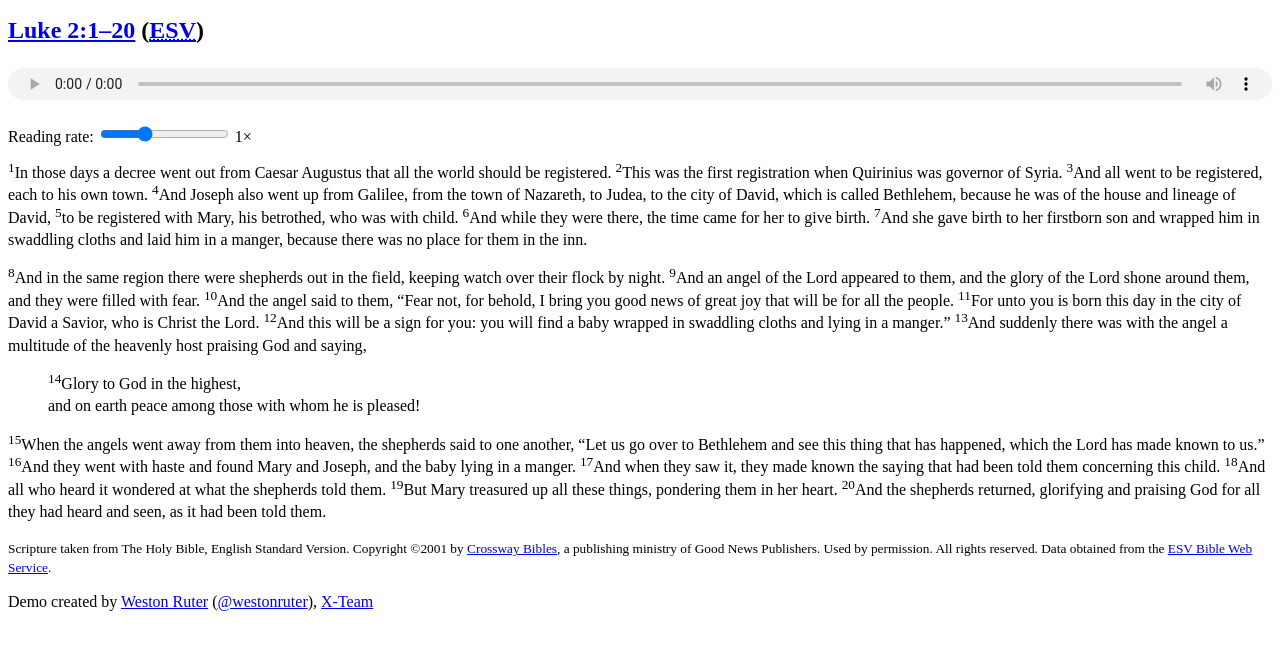
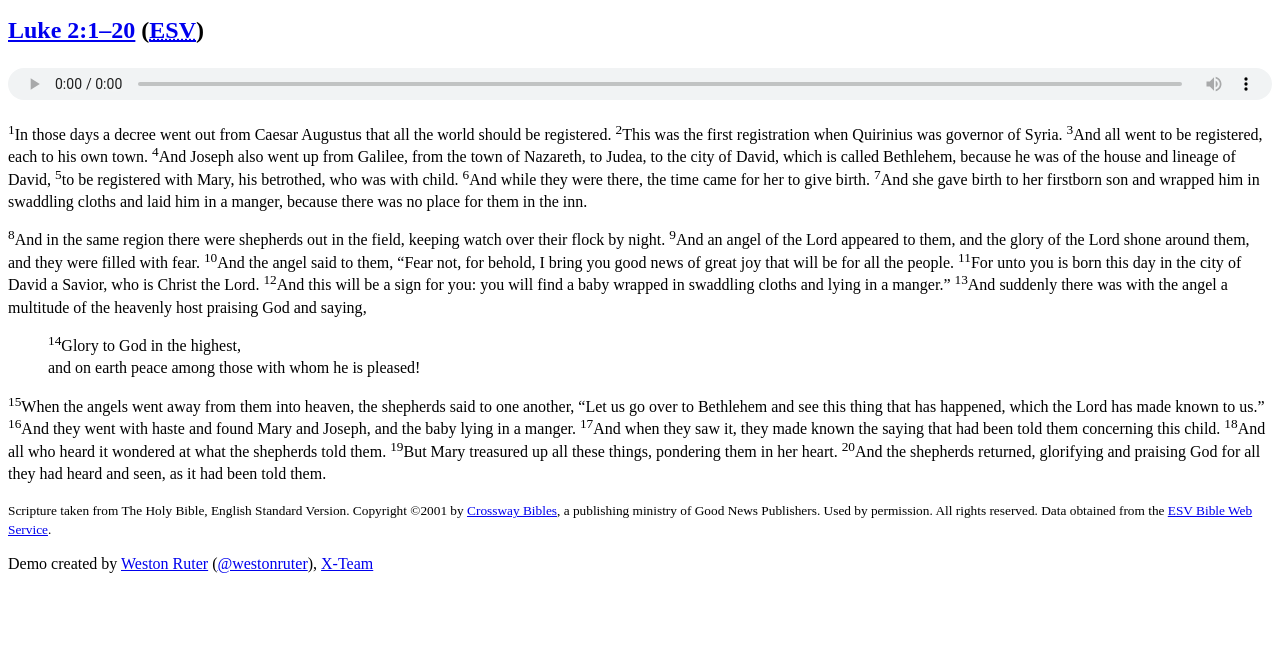
Before and after one commit to westonruter/html5-audio-read-along, a plain HTML site: page index.html in a window 1280 px wide. Shown: the part 101-750 px from the top of the page. Drawn offline with Linux system fonts and the light colour scheme.

Commit message:
Removing rate control since no Range in Firefox and buggy in Chrome

```diff
--- a/index.html
+++ b/index.html
@@ -82,12 +82,6 @@
                 <em class="error"><strong>Notice:</strong> Your browser doesn't appear to support HTML5 Audio. Please use try Firefox 3.5, Chrome, or Safari.</em>
             </audio>
 
-            <p>
-                <label for="playback-rate">Reading rate:</label>
-                <input id="playback-rate" type="range" min="0.5" max="2.0" value="1.0" step="0.1" disabled>
-                <output>1</output>&times;
-            </p>
-
             <noscript>
                 <p class="error"><em><strong>Notice:</strong> You must have JavaScript enabled/available to try this HTML5 Audio read along.</em></p>
             </noscript>
--- a/read-along.js
+++ b/read-along.js
@@ -1,7 +1,6 @@
 var ReadAlong = {
     text_element: null,
     audio_element: null,
-    rate_control_element: null,
 
     words: [],
 
@@ -19,7 +18,6 @@ var ReadAlong = {
         this.addEventListeners();
 
         // Once set up, enable the UI
-        this.rate_control_element.disabled = false;
         this.audio_element.hidden = false;
     },
 
@@ -134,14 +132,6 @@ var ReadAlong = {
     addEventListeners: function () {
         var that = this;
 
-        var on_rate_control_change = function () {
-            var output = this.parentNode.getElementsByTagName('output')[0];
-            output.textContent = String(Math.round(this.valueAsNumber*10)/10);
-            that.audio_element.playbackRate = this.valueAsNumber;
-        };
-        that.rate_control_element.addEventListener('change', on_rate_control_change);
-        on_rate_control_change.call(that.rate_control_element);
-
         /**
          * Select next word (at that.audio_element.currentTime) when playing begins
          */
```
